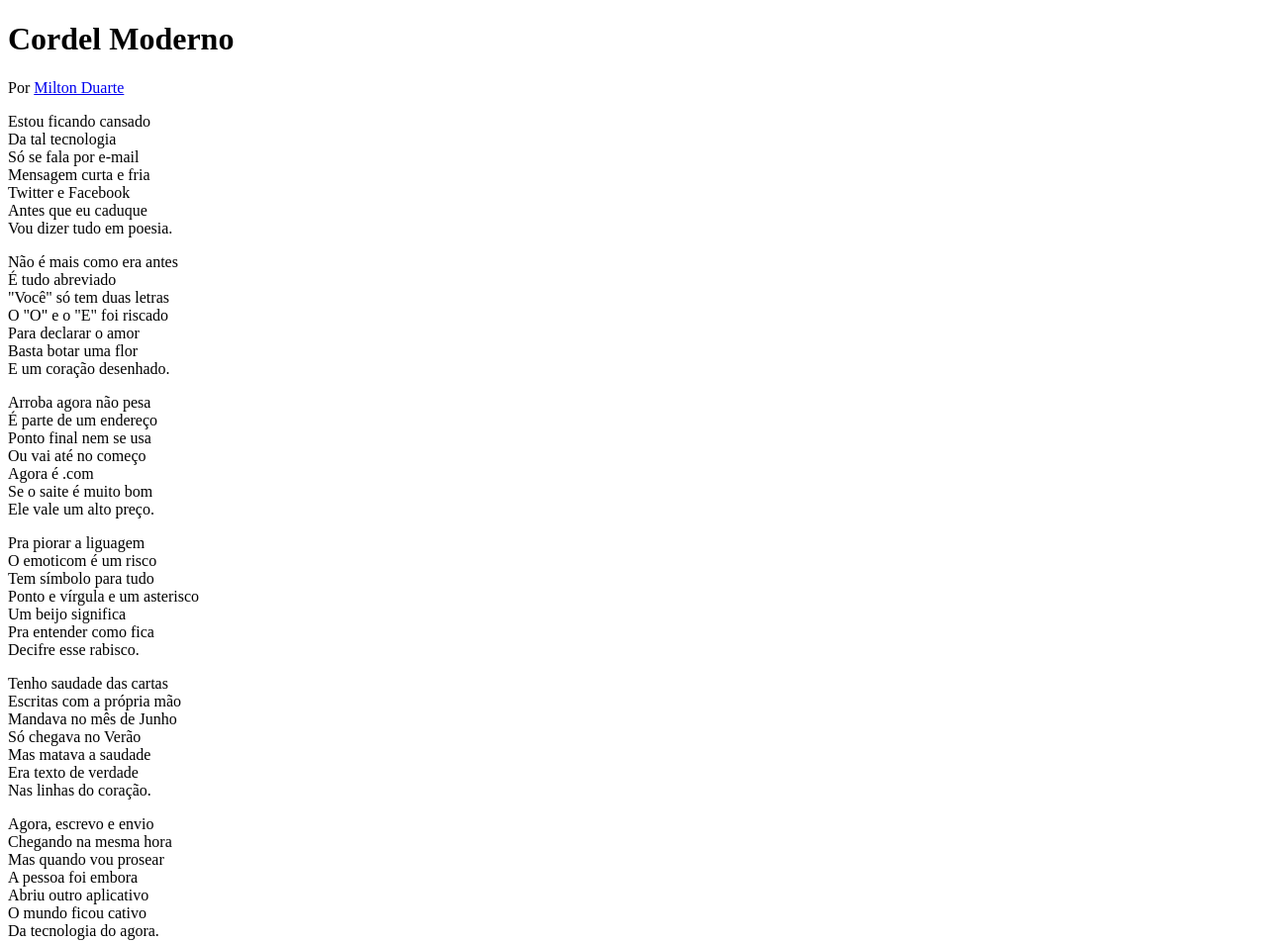
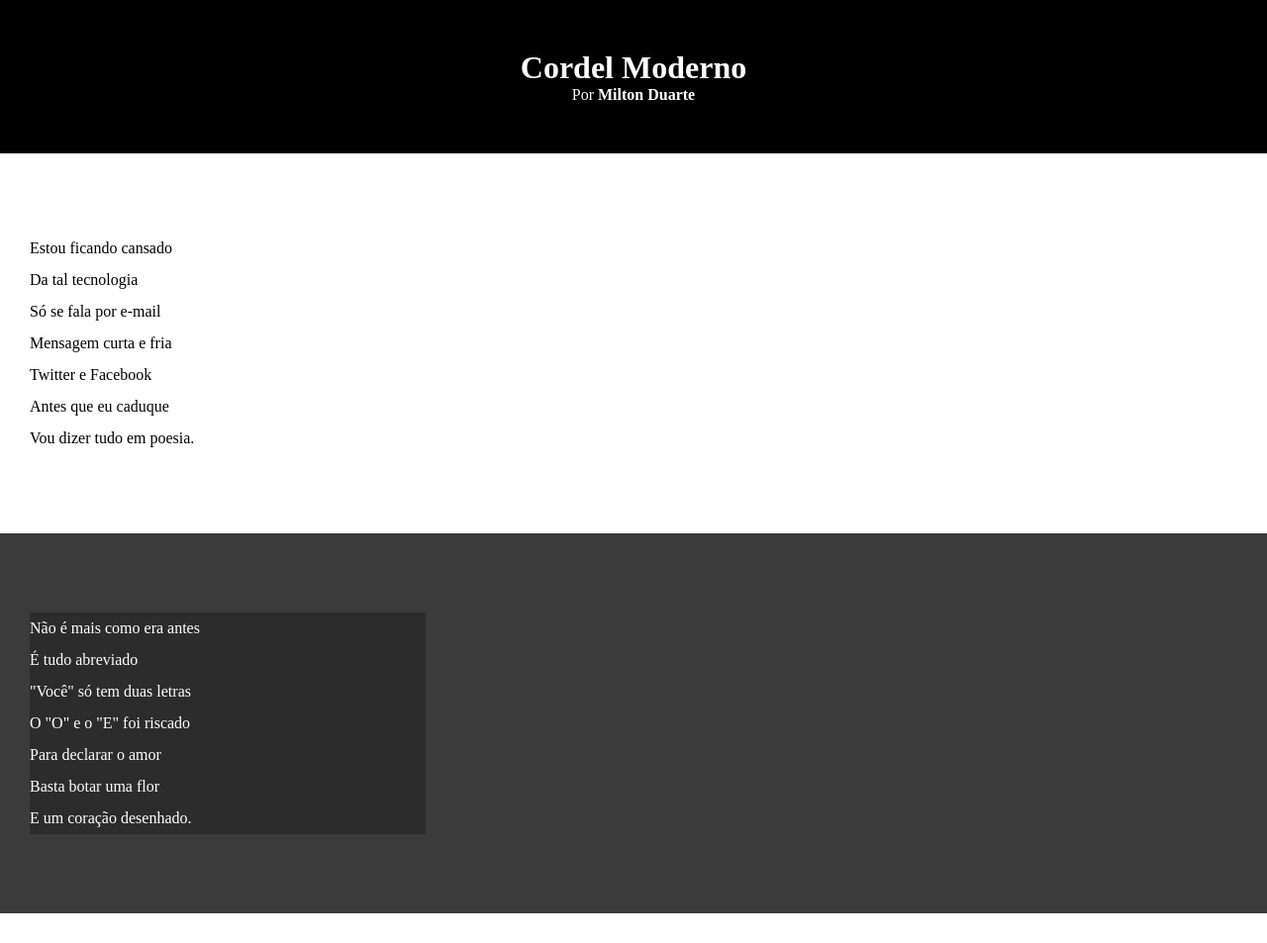
Before and after one commit to gtoshirou/html-css, a plain HTML site: page Desafios/projetocordel/index.html in a window 1280 px wide. Shown: the top 953 px of the page at 99% size. Drawn offline with Linux system fonts and the light colour scheme.

Commit message:
atualizei estilos dos textos e blocos

```diff
--- a/Desafios/projetocordel/estilo/style.css
+++ b/Desafios/projetocordel/estilo/style.css
@@ -1,5 +1,65 @@
 @charset "UTF-8";
 
-body {
+* {
+    margin: 0px;
+    padding: 0px;
+}
 
+html, body {
+    min-height: 100vh;
+    background-color: darkgray;
 }
+
+header{
+    background-color: black;
+    color: white;
+    text-align: center;
+}
+
+header > h1 {
+    padding-top: 50px;
+    text-transform: small-caps;
+}
+
+header > p {
+    padding-bottom: 50px;
+}
+
+header a, footer a {
+    color: white;
+    text-decoration: none;
+    font-weight: bolder;
+}
+
+header a:hover, footer a:hover {
+    text-decoration: underline;
+}
+
+section {
+    padding-top: 10vh;
+    padding-bottom: 10vh;
+    line-height: 2em;
+    padding-left: 30px;
+}
+
+section.normal {
+    background-color: white;
+    color: black;
+}
+
+section.imagem {
+    background-color: rgba(56, 56, 56, 0.973);
+    color: white;
+}
+
+section.imagem > p {
+    width: 400px;
+    background-color: rgba(0, 0, 0, 0.247);
+}
+
+footer {
+    background-color: black;
+    color: white;
+    text-align: center;
+    padding: 10px;
+}
--- a/Desafios/projetocordel/index.html
+++ b/Desafios/projetocordel/index.html
@@ -17,7 +17,7 @@
         </p>
     </header>
 
-    <section>
+    <section class="normal">
         <p>
             Estou ficando cansado <br>
             Da tal tecnologia <br>
@@ -29,7 +29,7 @@
         </p>
     </section>
 
-    <section>
+    <section class="imagem">
         <p>
             Não é mais como era antes <br>
             É tudo abreviado <br>
@@ -41,7 +41,7 @@
         </p>
     </section>
 
-    <section>
+    <section class="normal">
         <p>
             Arroba agora não pesa <br>
             É parte de um endereço <br>
@@ -62,7 +62,7 @@
         </p>
     </section>
 
-    <section>
+    <section class="imagem">
         <p>
             Tenho saudade das cartas <br>
             Escritas com a própria mão <br>
@@ -74,7 +74,7 @@
         </p>
     </section>
 
-    <section>
+    <section class="normal">
         <p>
             Agora, escrevo e envio <br>
             Chegando na mesma hora <br>
```
